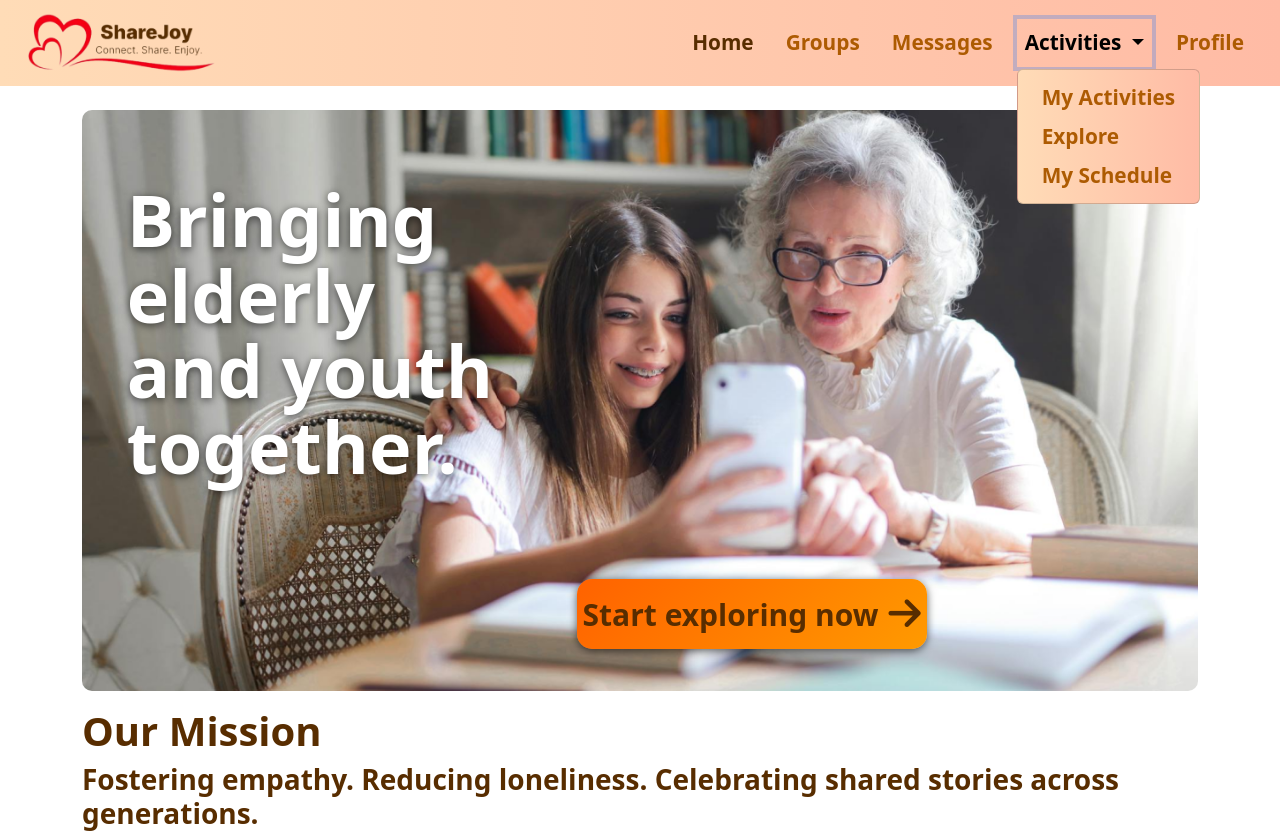
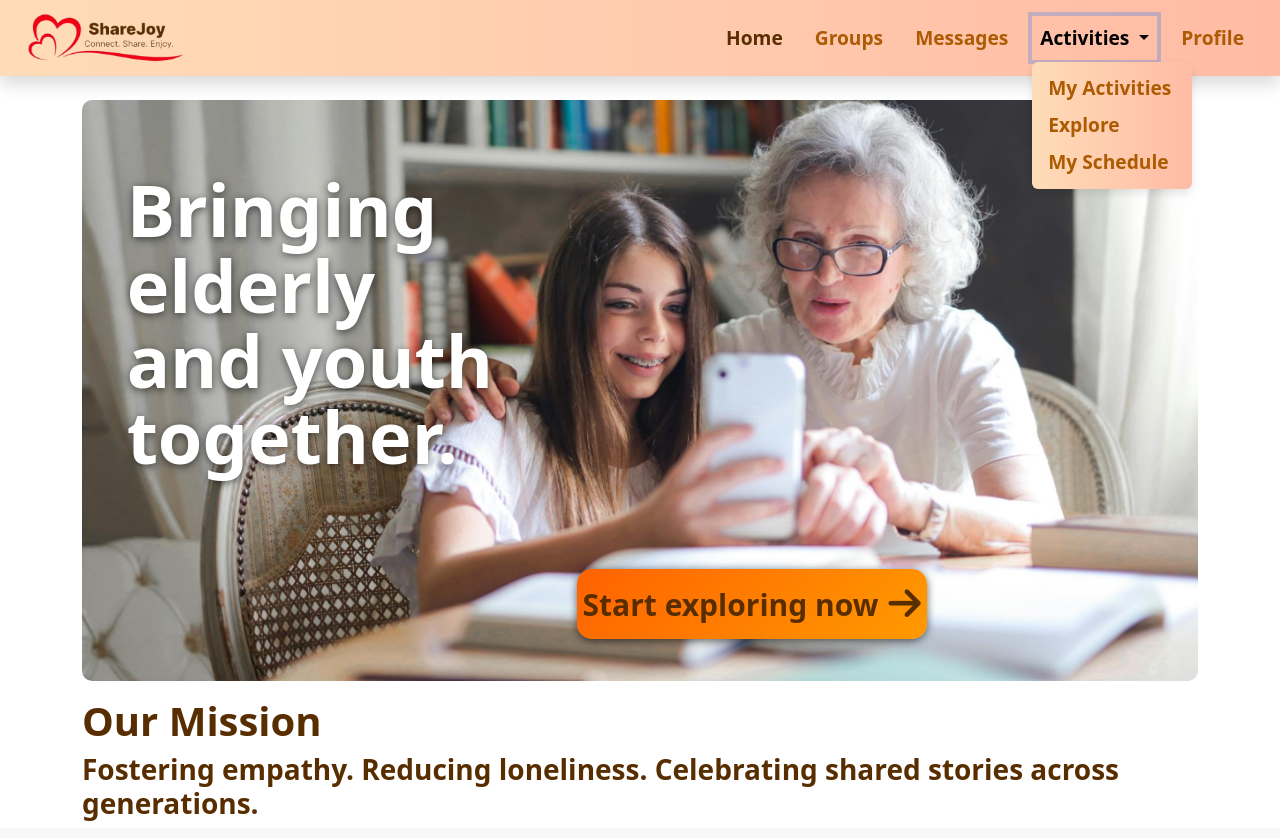
Before and after one commit to starry9x/ShareJoy, a Flask app: page / in a window 1280 px wide, after a click on "Activities". Run offline with Flask 3, Linux system fonts and the light colour scheme.

Commit message:
updated navbar

```diff
--- a/static/css/navbar.css
+++ b/static/css/navbar.css
@@ -4,7 +4,7 @@
 
 .navbar .nav-link,
 .dropdown-item {
-    font-size: 1.3rem;
+    font-size: 1.2rem;
     color: #ad5b02;
     transition: color 0.3s ease, transform 0.3s ease;
 }
@@ -22,3 +22,8 @@
 .dropdown-item:hover {
     background-color: transparent !important;
 }
+
+.dropdown-menu, .navbar-toggler {
+    border: none;
+    box-shadow: 0 4px 8px rgba(0, 0, 0, 0.1);
+}
--- a/templates/navbar.html
+++ b/templates/navbar.html
@@ -1,8 +1,8 @@
 <!-- Navbar -->
-<nav class="navbar navbar-expand-md">
+<nav class="navbar navbar-expand-md sticky-top shadow">
     <div class="container-fluid align-items-center">
         <a class="navbar-brand ms-3" href="{{ url_for('home') }}"><img
-                src="{{ url_for('static', filename='images/navbar.png') }}" alt="ShareJoy" height="60"></a>
+                src="{{ url_for('static', filename='images/navbar.png') }}" alt="ShareJoy" height="50"></a>
 
         <button class="navbar-toggler" type="button" data-bs-toggle="collapse" data-bs-target="#navbarNav">
             <span class="navbar-toggler-icon"></span>
@@ -23,16 +23,18 @@
                         href="{{ url_for('messages') }}">Messages</a>
                 </li>
                 <li class="nav-item dropdown">
-                    <a class="nav-link dropdown-toggle me-3 fw-bold {% if request.endpoint in ['activities', 'explore', 'schedule'] %}active{% endif %}"
-                        href="#" id="activitiesDropdown" role="button" data-bs-toggle="dropdown" aria-expanded="false">
+                    <a class="nav-link me-3 dropdown-toggle fw-bold {% if request.endpoint in ['activities', 'explore', 'schedule'] %}active{% endif %}" href="#"
+                        id="activitiesDropdown" role="button" data-bs-toggle="dropdown">
                         Activities
                     </a>
-                    <ul class="dropdown-menu dropdown-menu-start p-2" aria-labelledby="activitiesDropdown">
+
+                    <ul class="dropdown-menu p-1.5" aria-labelledby="activitiesDropdown">
                         <li><a class="dropdown-item fw-bold" href="{{ url_for('activities') }}">My Activities</a></li>
                         <li><a class="dropdown-item fw-bold" href="{{ url_for('explore') }}">Explore</a></li>
                         <li><a class="dropdown-item fw-bold" href="{{ url_for('schedule') }}">My Schedule</a></li>
                     </ul>
                 </li>
+
                 <li class="nav-item">
                     <a class="nav-link me-3 fw-bold {% if request.endpoint == 'profile' %}active{% endif %}"
                         href="{{ url_for('profile') }}">Profile</a>
```
